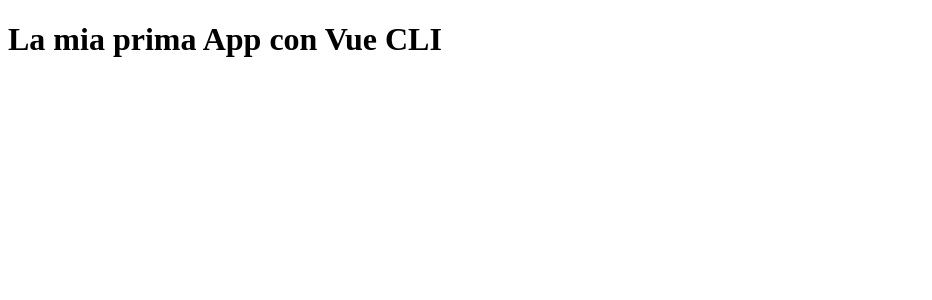
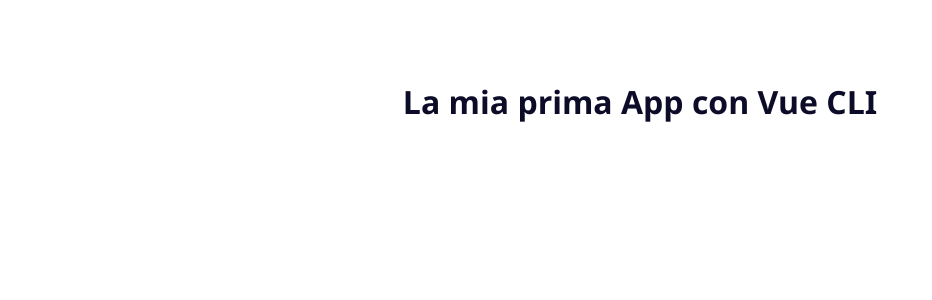
Before and after one commit to br4nc4/vue-cli-first, a Vue app: page / in a window 1280 px wide. Shown: the top 300 px of the page, without its empty margins (0-932 px from the left). Built offline with nearby package versions, Linux system fonts and the light colour scheme.

Commit message:
css style

```diff
--- a/src/App.vue
+++ b/src/App.vue
@@ -1,5 +1,5 @@
 <template>
-    <div>
+    <div id="title">
         <TitlePage></TitlePage>
     </div>
 </template>
@@ -13,3 +13,12 @@
     }
 }
 </script>
+
+<style>
+    #title{
+        text-align: center;
+        margin-top: 5rem;
+        font-family: 'Segoe UI', Tahoma, Geneva, Verdana, sans-serif, Geneva, Tahoma, sans-serif, 'Times New Roman', Times, serif;
+        color: rgb(12, 12, 41);
+    }
+</style>
```
